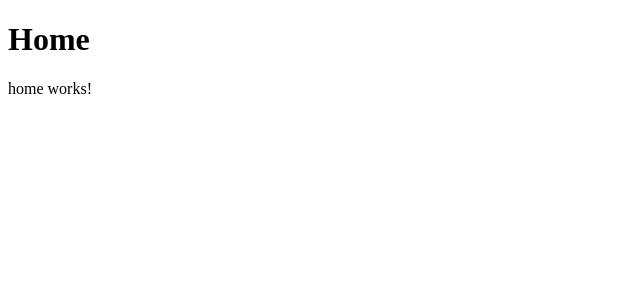
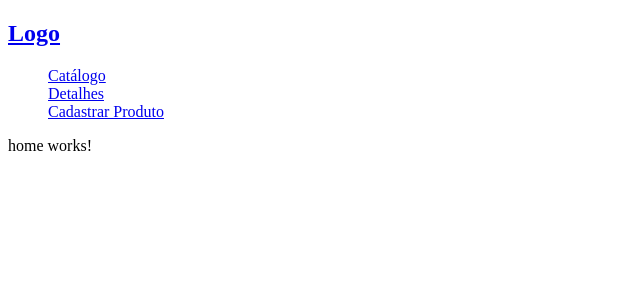
Before and after one commit to MAFITSOLUTIONS/crud-angular, an Angular app: page / in a window 1280 px wide. Shown: the top 300 px of the page, without its empty margins (0-640 px from the left). Built offline with nearby package versions, Linux system fonts and the light colour scheme.

Commit message:
Adiciona menu de testes

```diff
--- a/src/app/app.component.html
+++ b/src/app/app.component.html
@@ -1,2 +1,9 @@
-<h1>Home</h1>
+<nav>
+  <h1><a routerLink="">Logo</a></h1>
+  <ul>
+    <li><a routerLink="/catalogo">Catálogo</a></li>
+    <li><a routerLink="/detalhes">Detalhes</a></li>
+    <li><a routerLink="/cadastro-produto">Cadastrar Produto</a></li>
+  </ul>
+</nav>
 <router-outlet></router-outlet>
--- a/src/index.html
+++ b/src/index.html
@@ -7,6 +7,7 @@
 
   <meta name="viewport" content="width=device-width, initial-scale=1">
   <link rel="icon" type="image/x-icon" href="favicon.ico">
+  <link rel="stylesheet" href="styles.css">
 </head>
 <body>
   <app-root></app-root>
--- a/src/styles.css
+++ b/src/styles.css
@@ -1 +1,3 @@
-/* You can add global styles to this file, and also import other style files */
+*{
+    list-style: none;
+}
```
